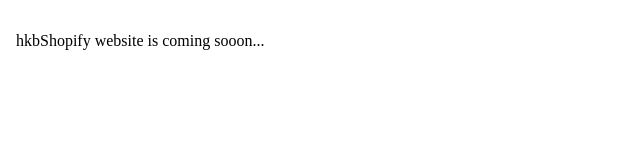
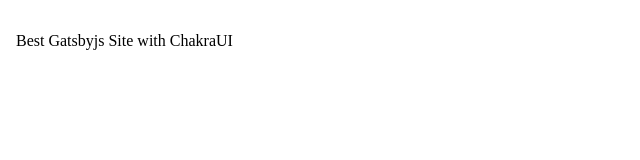
Before and after one commit to hkbcode/mera, a Gatsby site: page / in a window 1280 px wide. Shown: the full height of the page, 0-640 px from the left. Built offline with nearby package versions, Linux system fonts and the light colour scheme; Gatsby itself is replaced by a stand-in of ours.

Commit message:
update :boom:

```diff
--- a/package.json
+++ b/package.json
@@ -1,7 +1,7 @@
 {
-  "name": "hkbshopify",
+  "name": "ideal-octo-tribble",
   "private": true,
-  "description": "A blog to promote shopify store",
+  "description": "Simple Gatsbyjs Blog",
   "author": "Hemant Bhoi",
   "version": "0.1.0",
   "license": "0BSD",
--- a/src/pages/index.js
+++ b/src/pages/index.js
@@ -4,7 +4,7 @@
 function IndexPage() {
   return (
     <Box p={8}>
-      <Text fontSize="xl">hkbShopify website is coming sooon...</Text>
+      <Text fontSize="xl">Best Gatsbyjs Site with ChakraUI</Text>
     </Box>
   )
 }
```
Also changed, not shown: 1 other file.
